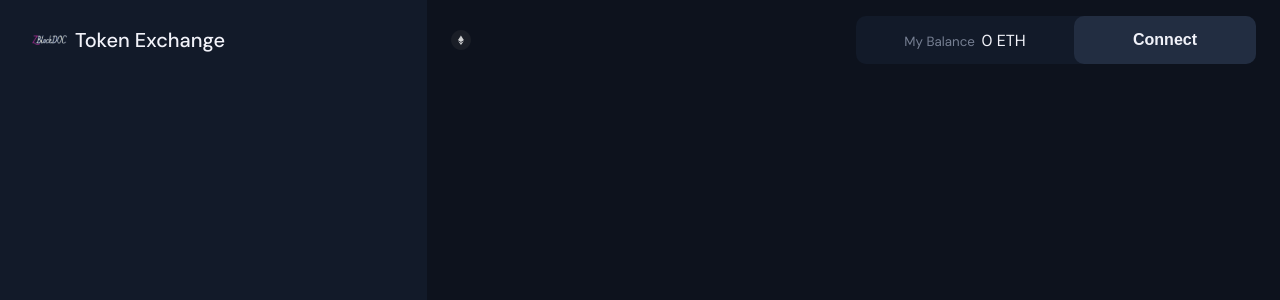
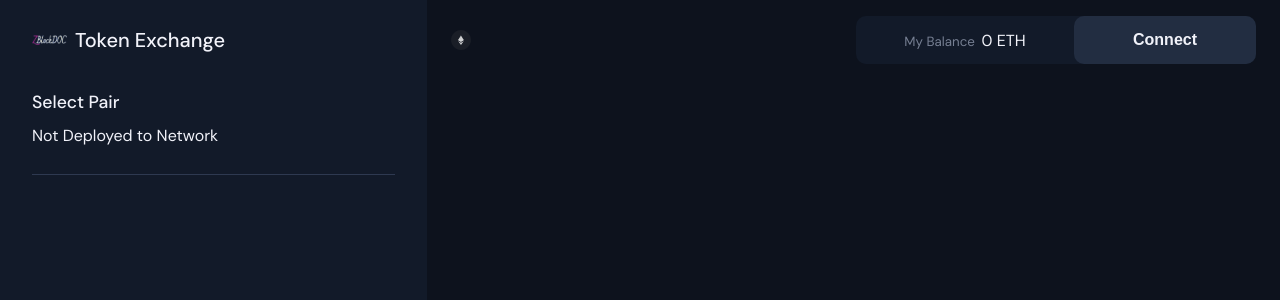
Before and after one commit to dapppros/dapp-project_01, a React (Create React App) app: page / in a window 1280 px wide. Shown: the top 300 px of the page. Built offline with nearby package versions, Linux system fonts and the light colour scheme.

Commit message:
Select Pairs

```diff
--- a/src/components/App.js
+++ b/src/components/App.js
@@ -11,6 +11,7 @@ import {
 } from '../store/interactions';
 
 import Navbar from './Navbar';
+import Markets from './Markets';
 
 function App() {
   const dispatch = useDispatch();
@@ -67,7 +68,7 @@ function App() {
       <main className='exchange grid'>
         <section className='exchange__section--left grid'>
 
-          {/* Markets */}
+          <Markets/>
 
           {/* Balance */}
 
--- /dev/null
+++ b/src/components/Markets.js
@@ -0,0 +1,39 @@
+import { useSelector, useDispatch } from 'react-redux'
+
+import config from '../config.json'
+
+import { loadTokens } from '../store/interactions'
+
+const Markets = () => {
+  const provider = useSelector(state => state.provider.connection)
+  const chainId = useSelector(state => state.provider.chainId)
+
+  const dispatch = useDispatch()
+
+  const marketHandler = async (e) => {
+    loadTokens(provider, (e.target.value).split(','), dispatch)
+  }
+
+  return(
+    <div className='component exchange__markets'>
+      <div className='component__header'>
+        <h2>Select Pair</h2>
+      </div>
+
+      {chainId && config[chainId] ? (
+        <select name="markets" id="markets" onChange={marketHandler}>
+          <option value={`${config[chainId].ASH.address},${config[chainId].ISA.address}`}>ASH / ISA</option>
+          <option value={`${config[chainId].ASH.address},${config[chainId].zDOGE.address}`}>ASH / zDOGE</option>
+        </select>
+      ) : (
+        <div>
+          <p>Not Deployed to Network</p>
+        </div>
+      )}
+
+      <hr />
+    </div>
+  )
+}
+
+export default Markets;
--- a/src/config.json
+++ b/src/config.json
@@ -15,8 +15,7 @@
     },
     "explorerURL": "#"
   },
-  "11155111": {
-    "explorerURL": "https://sepolia.etherscan.io/"
-
+  "42": {
+    "explorerURL": "https://kovan.etherscan.io/"
   }
 }
```
